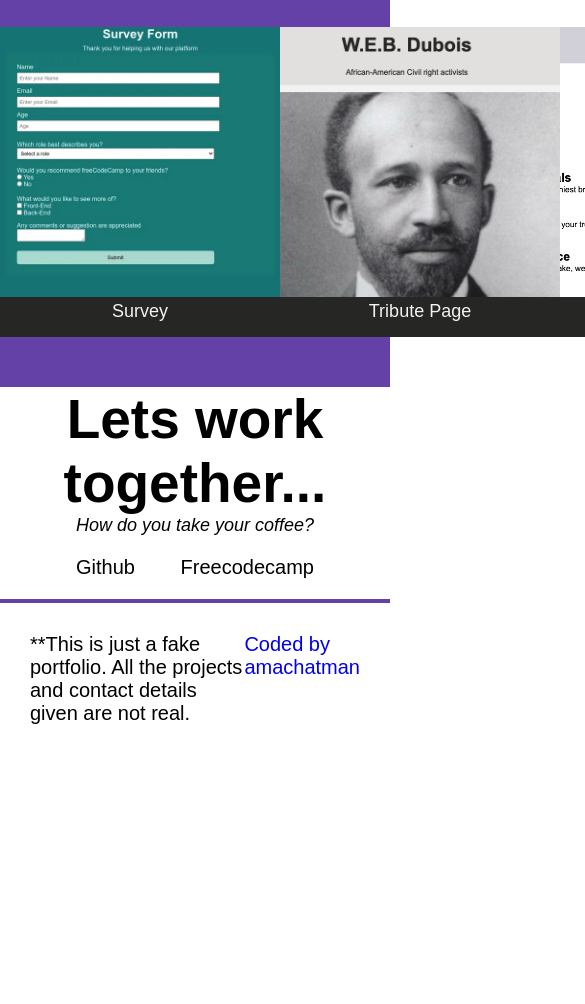
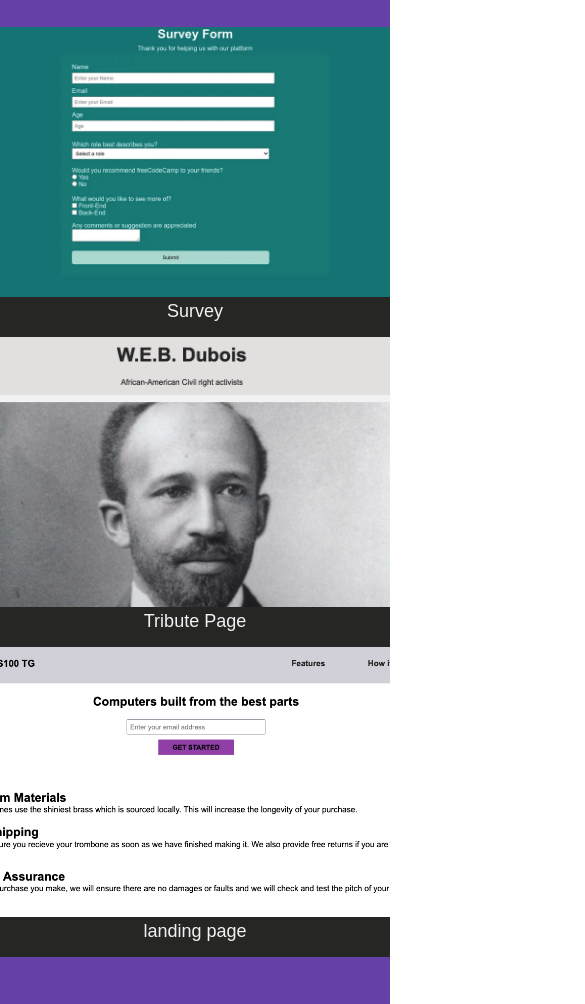
Before and after one commit to amchatman/Freecode-camp-Personal-Portfolio, a plain HTML site: page index.html in a window 390 px wide. Shown: the part 665-1669 px from the top of the page, 585 px wide, since content can reach past the window. Before the commit the page ends 1420 px from the top, so only its background shows below. Drawn offline with Linux system fonts and the light colour scheme.

Commit message:
Media queries -Update media queries -Update image title

```diff
--- a/index.html
+++ b/index.html
@@ -38,7 +38,7 @@
             </a>
             <a class="project-tile" href="#">
                 <img class="project-screen" src="images/landing-page.png">
-                <p class="project-title"><span class="text-title">Tribute Page</span></p>
+                <p class="project-title"><span class="text-title">landing page</span></p>
             </a>
         </div>
     </section>
--- a/styles.css
+++ b/styles.css
@@ -89,6 +89,7 @@ a{
     display:flex;
     justify-content:center;
     align-items:center;
+    height:500px;
 }
 #contact h1{
     font-size:55px;
@@ -118,4 +119,13 @@ footer{
     padding: 30px;
   }
   @media (max-width:768px){
+    #navbar{
+        display:inline-block;
+    }
+    .project-tile-container {
+        flex-direction: column;
+      }
+    .project-screen{
+        width:100%;
+    }
   }
```
